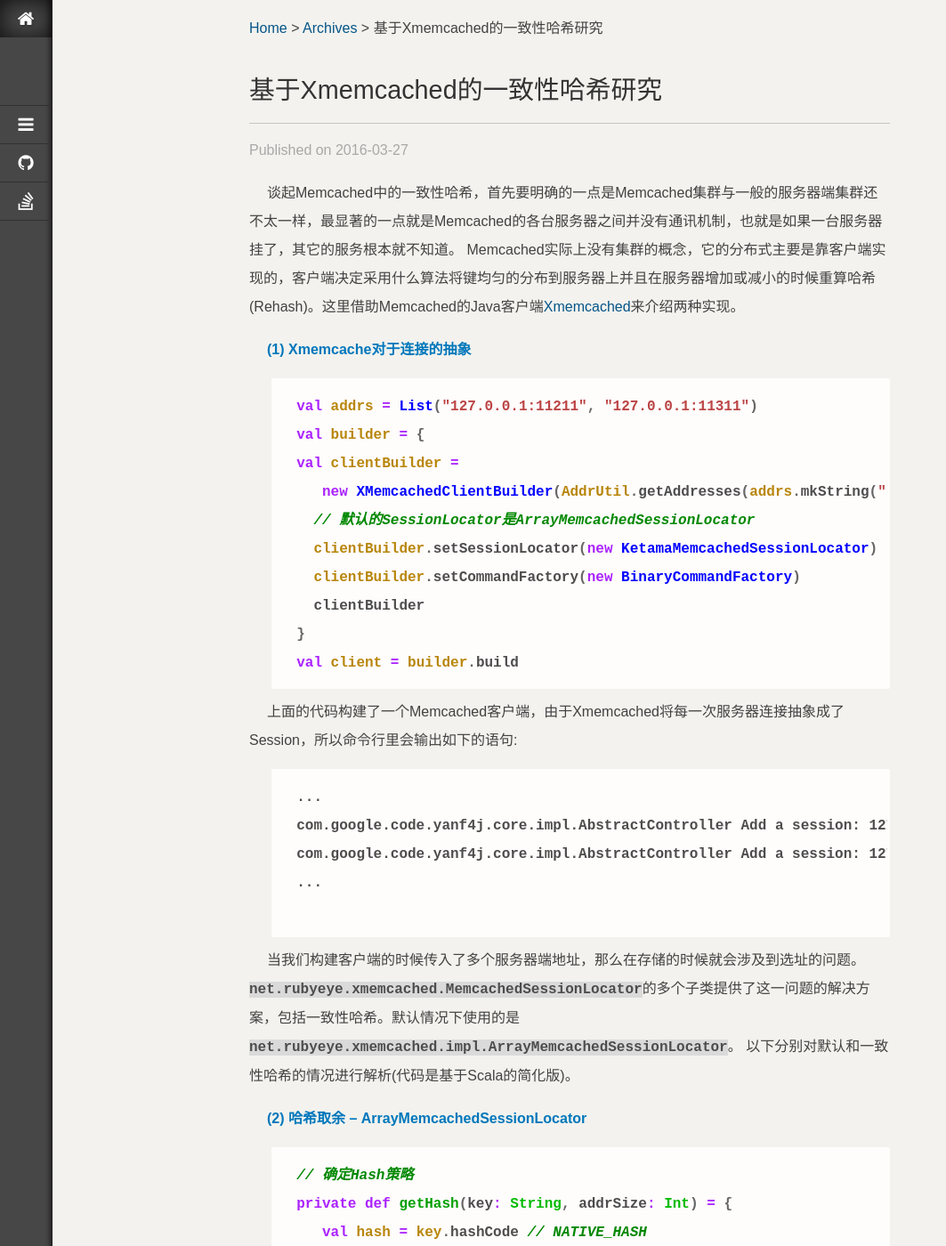
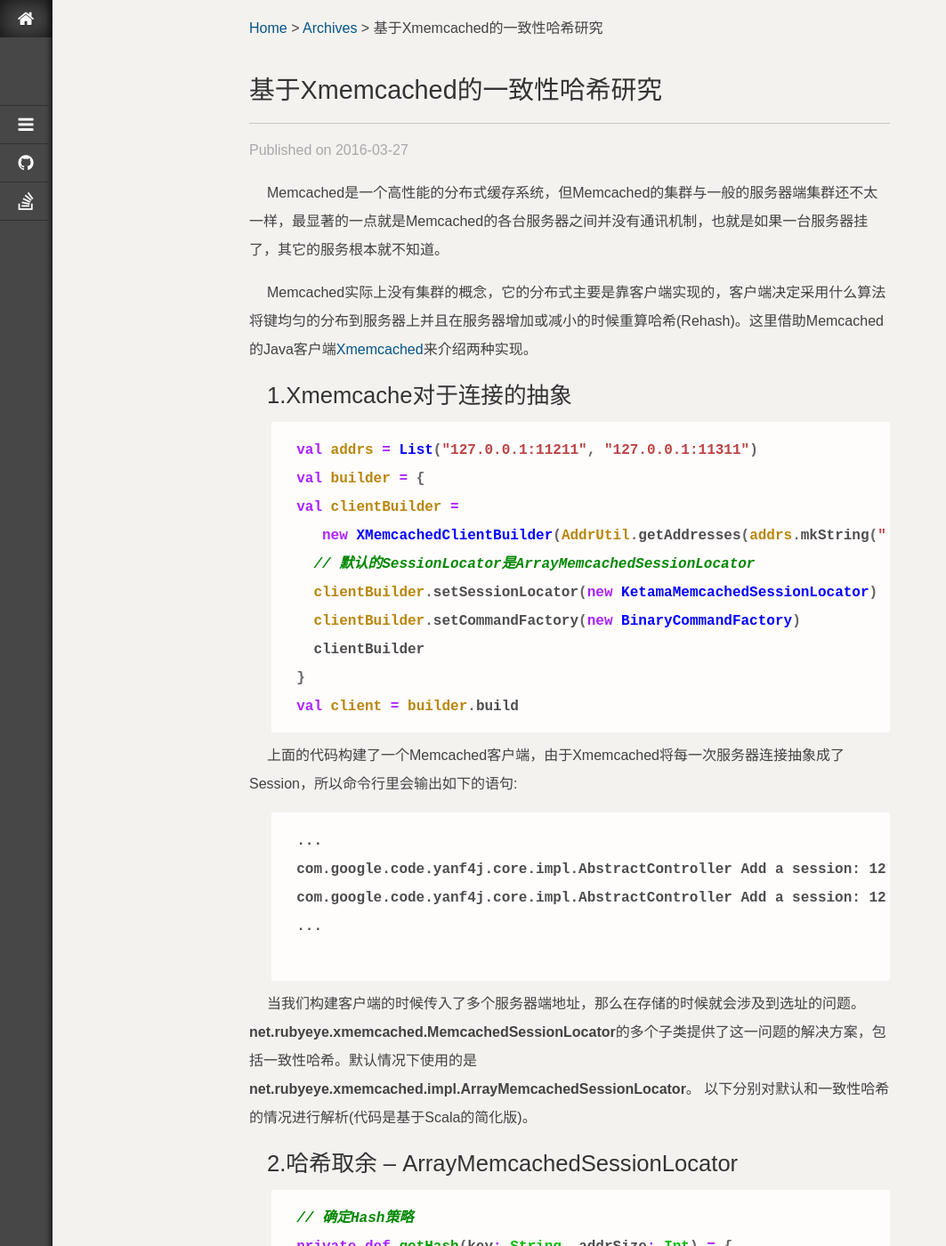
Before and after one commit to jacoffee/jacoffee.github.io, a Jekyll site: the page built from _posts/2016-03-27-cache-memcached-consitent-hash.md, in a window 1280 px wide and 1400 px high. Shown: the whole window at 89% size, without its empty margins (0-1063 px from the left). Built offline with Jekyll 4.4.1, drawn with Linux system fonts in a browser that asks for light colours; nearby versions of some CDN libraries; library files that are not in the unit come from our copies; some of the changed text lies outside the part shown.

Commit message:
modification on consistent hash

````diff
--- a/_posts/2016-03-27-cache-memcached-consitent-hash.md
+++ b/_posts/2016-03-27-cache-memcached-consitent-hash.md
@@ -5,16 +5,17 @@
 title: 基于Xmemcached的一致性哈希研究
 tags: [一致性哈希，取余，Memcached集群，客户端分布式，Xmemcached]
 permalink: /cache/memcached/cluster/
-key: 1860a2e9b224a425d0e4e5c2d234d534
-description: "本文研究了Memcached一致性哈希的问题"
+key:
+description: 本文研究了Memcached一致性哈希的问题
 keywords: [一致性哈希，取余，Memcached集群，客户端分布式，Xmemcached]
 ---
 
+Memcached是一个高性能的分布式缓存系统，但Memcached的集群与一般的服务器端集群还不太一样，最显著的一点就是Memcached的各台服务器之间并没有通讯机制，也就是如果一台服务器挂了，其它的服务根本就不知道。
 
-谈起Memcached中的一致性哈希，首先要明确的一点是Memcached集群与一般的服务器端集群还不太一样，最显著的一点就是Memcached的各台服务器之间并没有通讯机制，也就是如果一台服务器挂了，其它的服务根本就不知道。
 Memcached实际上没有集群的概念，它的分布式主要是靠客户端实现的，客户端决定采用什么算法将键均匀的分布到服务器上并且在服务器增加或减小的时候重算哈希(Rehash)。这里借助Memcached的Java客户端[Xmemcached](https://code.google.com/p/xmemcached/wiki/User_Guide)来介绍两种实现。
 
-<b class="highlight">(1) Xmemcache对于连接的抽象</b>
+
+## 1.Xmemcache对于连接的抽象
 
 ```scala
 val addrs = List("127.0.0.1:11211", "127.0.0.1:11311")
@@ -39,11 +40,11 @@
 
 ```
 
-当我们构建客户端的时候传入了多个服务器端地址，那么在存储的时候就会涉及到选址的问题。**`net.rubyeye.xmemcached.MemcachedSessionLocator`**的多个子类提供了这一问题的解决方案，包括一致性哈希。默认情况下使用的是**`net.rubyeye.xmemcached.impl.ArrayMemcachedSessionLocator`**。
+当我们构建客户端的时候传入了多个服务器端地址，那么在存储的时候就会涉及到选址的问题。**net.rubyeye.xmemcached.MemcachedSessionLocator**的多个子类提供了这一问题的解决方案，包括一致性哈希。默认情况下使用的是**net.rubyeye.xmemcached.impl.ArrayMemcachedSessionLocator**。
 以下分别对默认和一致性哈希的情况进行解析(代码是基于Scala的简化版)。
 
 
-<b class="highlight">(2) 哈希取余 -- ArrayMemcachedSessionLocator</b>
+## 2.哈希取余 -- ArrayMemcachedSessionLocator
 
 ```scala
 // 确定Hash策略
@@ -77,25 +78,24 @@
 }
 ```
 
-<p style="display:none">
-这种实现有一个问题，就是当Server节点增加或者是减小的时候(如果节点由N变到N + 1那么最坏的情况下有```N / (N + 1)```的数据受到影响)，这个时候如果是涉及到数据库数据的缓存，就会产生大量的查询，对服务器造成不小的压力。
-</p>
+这种实现有一个问题，就是当Server节点增加或者是减小的时候，很多缓存会失效(如果节点由N变到N + 1那么最坏的情况下有**N / (N + 1)**的数据受到影响)，
+间接对于数据库带来压力。
 
 
-<b class="highlight">(3) [一致性哈希](https://www.quora.com/What-is-the-best-way-to-add-remove-a-new-server-in-memcached-without-restarting-it-to-avoid-rehashing-Is-it-possible) -- KetamaMemcachedSessionLocator</b>
+## 3.[一致性哈希](https://www.quora.com/What-is-the-best-way-to-add-remove-a-new-server-in-memcached-without-restarting-it-to-avoid-rehashing-Is-it-possible) -- KetamaMemcachedSessionLocator
+
+一致性哈希就是要通过某种哈希算法来更均匀的分布key，以使得在服务器节点变化时，受影响的数据更小。
 
 简单来说就是有一个环（英文中叫Continuum），环上的每一点对应<b style="color:red">(0 ~ (2 ^ 32))</b>之间的一个整数(如下简略图所示)，通过某种哈希算法将服务器地址与环上的整数相对应，一个服务器大概对应100 ~ 200个整数(magic number)。将要存储的Key也以某种方式进行哈希，放到环上相应的位置。如果没有找到对应的点，则按照顺时针方向往前，碰到的第一个点对应的服务器就是该Key被存储的服务器(当然还涉及到一些哈希冲突什么的)。
 
 ![一致性Hash形成的环](/static/images/charts/2016-03-27/continuum.png)
 
-<p style="display:none">
-这种情况下如果Memcache集群中加入一个节点，受影响的数据量为其总结点缓存量的1 / 3
+这种情况下如果Memcache集群中加入一个节点，受影响的数据量为:
 
 ```bash
-#N为原节点数，X为新增加的节点数
-affected number = X / (N + X)
+# N为原节点数，X为新增加的节点数
+影响百分比 = X / (N + X)
 ```
-</p>
 
 前面我们提到了`SessionLocator`，它的子类**`net.rubyeye.xmemcached.impl.KetamaMemcachedSessionLocator`**就是用来实现将Server节点地址映射到环上的。以下是简化版代码，具体实现可参考源码。
 
@@ -142,7 +142,7 @@
 
 节点散列的关键就在于计算K的那一行，但比较尴尬的是由于水平有限，目前还不了解为什么结合布尔操作和位移操作会更均匀的分布。
 
-当Server节点分布在环上之后，接下来需要做的就是按照开始提到的将键映射到相应的节点上。关于这个过程的具体实现在**`net.rubyeye.xmemcached.impl.MemcachedConnector`**中，因为最终客户端会向Memcached服务器端发送各种请求，在Xmemcached中被封装成了**Command**。
+当Server节点分布在环上之后，接下来需要做的就是按照开始提到的将键映射到相应的节点上。关于这个过程的具体实现在**net.rubyeye.xmemcached.impl.MemcachedConnector**中，因为最终客户端会向Memcached服务器端发送各种请求，在Xmemcached中被封装成了**Command**。
 
 
 ```scala
@@ -157,7 +157,7 @@
 }
 ```
 
-`getSessionByKey`的完整实现可以参见**```KetamaMemcachedSessionLocator```**，以下为简化版的实现。
+**getSessionByKey**的完整实现可以参见**KetamaMemcachedSessionLocator**，以下为简化版的实现。
 
 
 ```scala
@@ -197,8 +197,6 @@
 
 然后，往Memcached中添加Key的时候使用**ketamaHashKey**打印出相应的Hash值，在**buildMap**的结果中寻找最接近的哈希值锁定服务器地址，然后通过telnet连接Memcached服务器去进一步验证。自己写完之后验证了一下，没毛病。
 
-虽然写了一大堆，但深知自己仅仅只是对于前面的环是如何使用代码实现的有了一个更直观的认识。但对于一致性哈希实现的一些细节，比如说为什么通过那样的位移可以更均匀的分布等还需要进一步学习。
-
 
 ## 参考
 
````
